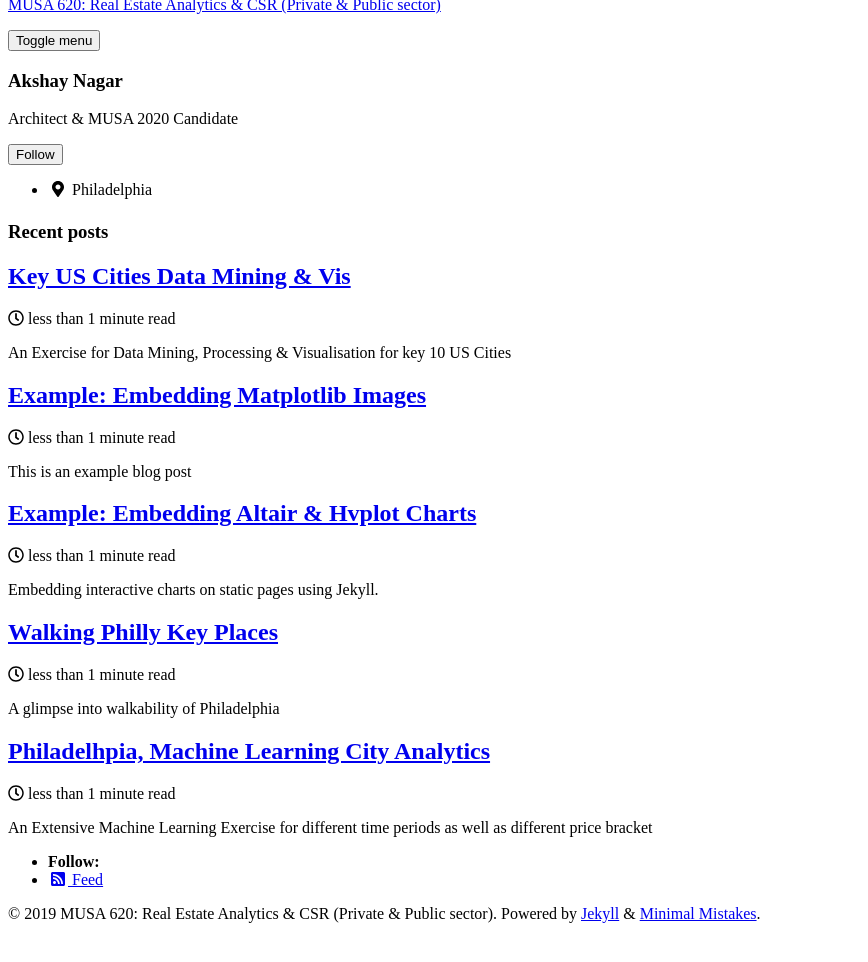
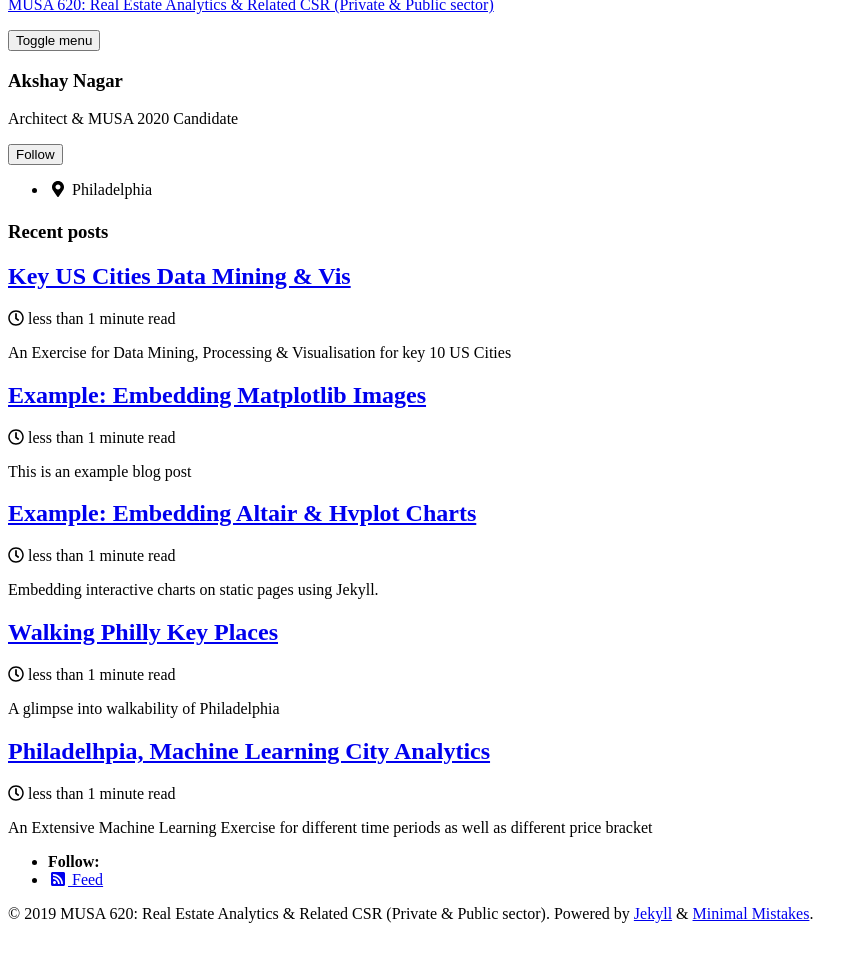
Before and after one commit to akshaynagar26/Pleasework, a Jekyll site: the page built from index.html, in a window 1280 px wide, cut to the strip 112-1105 px from the top of the page. Shown: the top 962 px of the strip, without its empty margins (0-868 px from the left). Built offline with Jekyll 4.4.1, drawn with Linux system fonts in a browser that asks for light colours; cached includes are drawn as plain includes; nearby versions of some CDN libraries; the list of posts is cut into pages by our own code.

Commit message:
Update _config.yml

```diff
--- a/_config.yml
+++ b/_config.yml
@@ -16,7 +16,7 @@ minimal_mistakes_skin: "mint" # "air", "aqua", "contrast", "dark", "dirt", "neon
 
 # Site Settings
 locale: "en-US"
-title: "MUSA 620: Real Estate Analytics & CSR (Private & Public sector)"
+title: "MUSA 620: Real Estate Analytics & Related CSR (Private & Public sector)"
 title_separator: "Musa-"
 description: "Displaying informative data visualizations"
 url: # the base hostname & protocol for your site e.g. "https://mmistakes.github.io"
```
